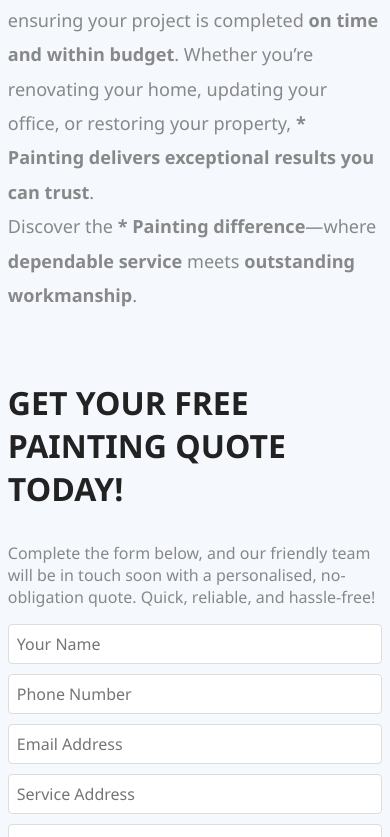
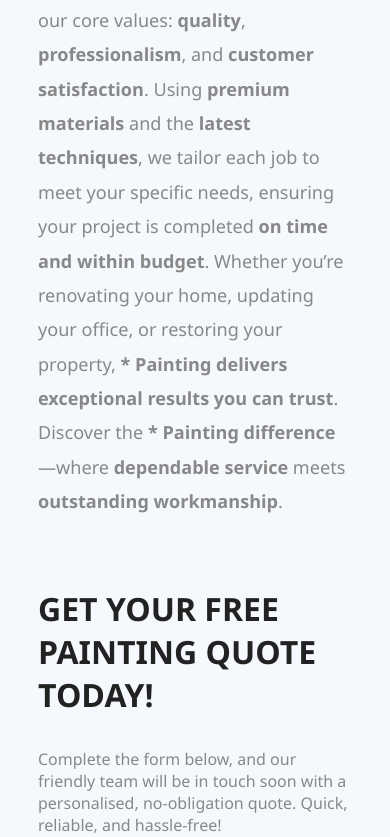
Before and after one commit to Zeavan-W/Painting-Service, a plain HTML site: page index.html in a window 390 px wide. Shown: the part 1163-2000 px from the top of the page. Drawn offline with Linux system fonts and the light colour scheme.

Commit message:
Add files via upload

```diff
--- a/style.css
+++ b/style.css
@@ -596,6 +596,25 @@ h3 {
   background: #6e9bfc;
 }
 @media (max-width: 600px) {
+  .container,
+  .about.container,
+  .services.container,
+  .how-it-works,
+  .custom-footer {
+    width: 100%;
+    max-width: 100vw;
+    padding-left: 38px;
+    padding-right: 38px;
+    box-sizing: border-box;
+  }
+  .about-form {
+    width: 100%;
+    min-width: 0;
+  }
+  .about-text {
+    width: 100%;
+    min-width: 0;
+  }
   .banner {
     height: 220px;
   }
```
